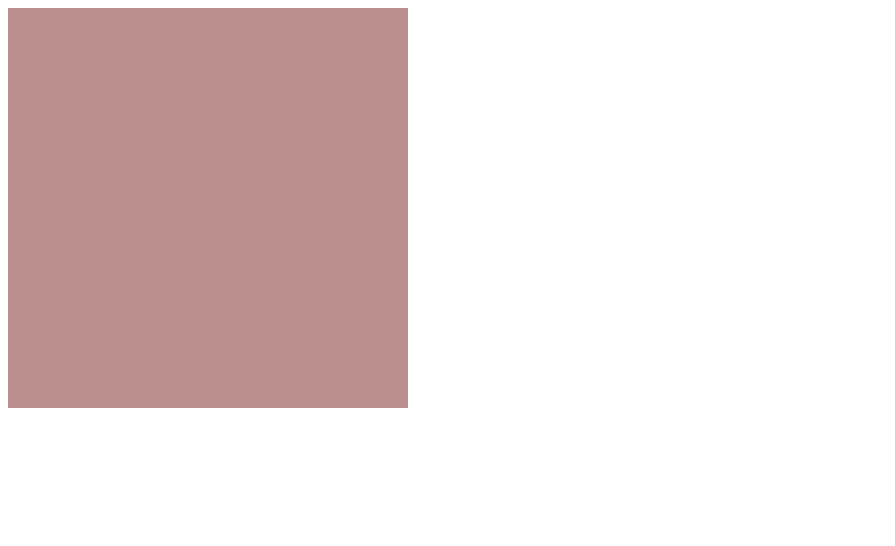
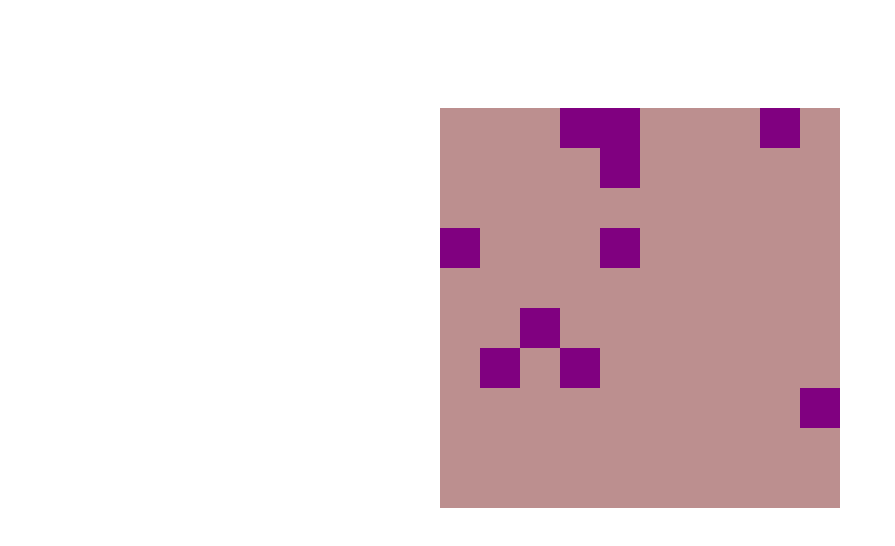
Before and after one commit to VertikaJain/my-javascript-projects, a plain HTML site: page minesweeper-game/index.html in a window 1280 px wide. Shown: the whole page, without its empty margins (0-895 px from the left). Drawn offline with Linux system fonts and the light colour scheme.

Commit message:
Added bomb to grid using random() #Day41

```diff
--- a/minesweeper-game/game.js
+++ b/minesweeper-game/game.js
@@ -1,16 +1,45 @@
 const gridContainer = document.querySelector(".grid");
 const GRID_WIDTH = 100;
+let bombCount = 10;
 
 document.addEventListener("DOMContentLoaded", () => {
     createBoard();
-
+    addNumbersToBoard();
 })
 
 // method to create game board
 createBoard = () => {
+    let bombsArray = new Array(bombCount).fill("bomb");
+    let emptyArray = new Array(GRID_WIDTH - bombCount).fill("valid");
+    let gameArray = bombsArray.concat(emptyArray);
+    let shuffledArray = gameArray.sort(() => Math.random() - 0.5);
     for (let i = 0; i < GRID_WIDTH; i++) {
         const box = document.createElement("div");
-        box.setAttribute("id", i);
+        box.setAttribute("data-id", i);
+        box.classList.add(shuffledArray[i]); // add bomb/valid classes to the boxes on the grid
         gridContainer.appendChild(box);
     }
 }
+
+// method to add number of neighbouring bombs to the each valid (non-bomb) box.
+addNumbersToBoard = () => {
+    const boxElements = document.querySelectorAll(".bomb,.valid");
+    const width = 10; // width of one column
+    for (let box of boxElements) {
+        let totalBombs = 0;
+        let id = box.dataset.id;
+        const isLeftEdge = (id % width === 0); // returns true if element is present at left edge
+        const isRightEdge = (id % width === width - 1);  // returns true if element is present at right edge
+
+        if (box.classList.contains("valid")) {
+            // Condition 1 : check the left of current box
+            if (id > 0 && !isLeftEdge && boxElements[id - 1].classList.contains("bomb")) totalBombs++;
+            box.setAttribute("total", totalBombs);
+        }
+    }
+
+}
+
+/* Learnings:
+    1. fill() method changes all elements in an array to the specified static value
+*/
--- a/minesweeper-game/styles.css
+++ b/minesweeper-game/styles.css
@@ -1,7 +1,14 @@
+body {
+    display: grid;
+    justify-content: center;
+    align-items: center;
+}
+
 .grid {
     height: 400px;
     width: 400px;
     display: flex;
+    margin-top: 100px;
     flex-wrap: wrap;
     background-color: rosybrown;
 }
@@ -11,4 +18,8 @@
     width: 40px;
 }
 
+.bomb {
+    background-color: purple;
+}
+
 /* each box to be of 40px, and grid has 10x10 boxes*/
```
